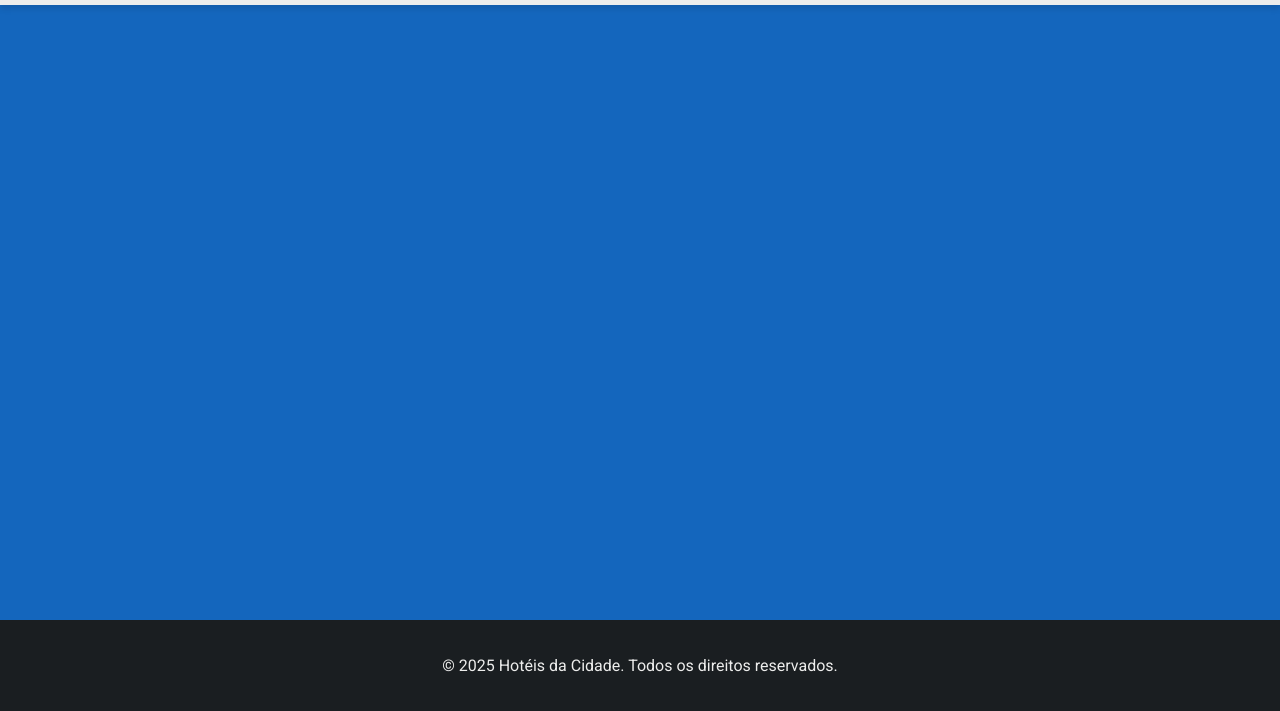
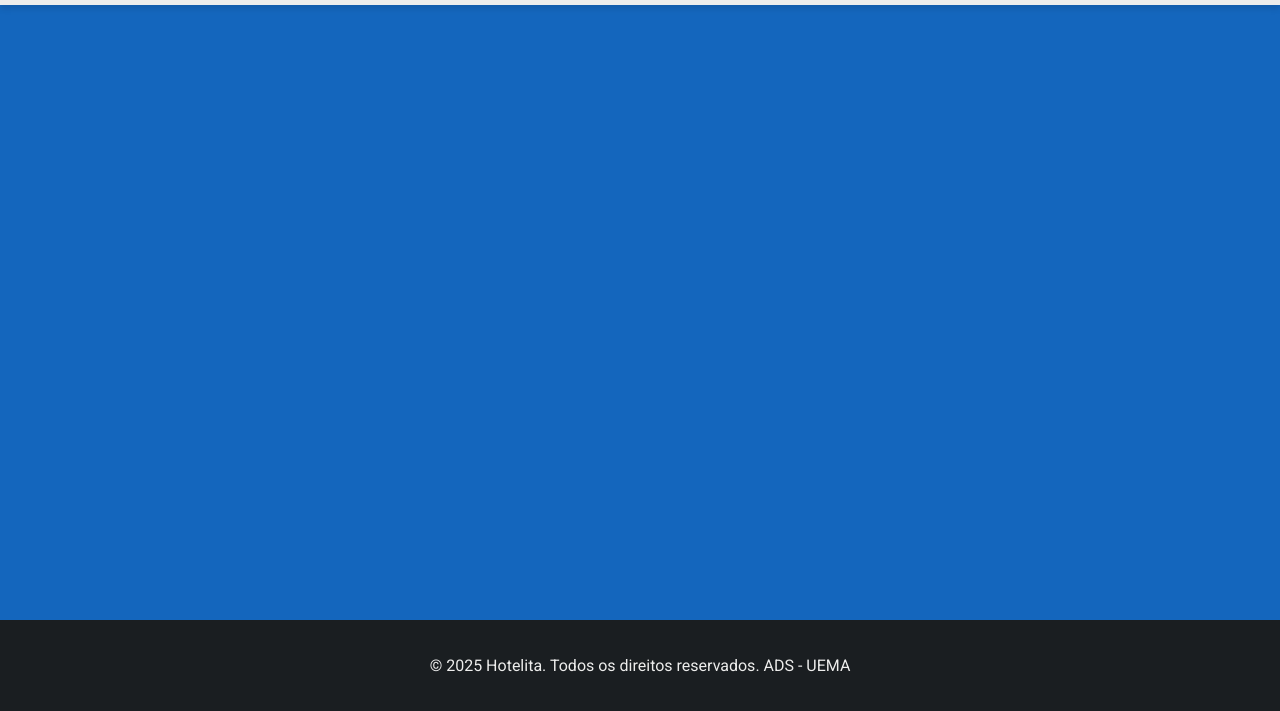
Before and after one commit to Attonic/hotelita, a plain HTML site: page pages/index.html in a window 1280 px wide. Shown: the part 89-800 px from the top of the page. Drawn offline with Linux system fonts and the light colour scheme; no server answers.

Commit message:
mudança no roda pé

```diff
--- a/assets/components/footer.html
+++ b/assets/components/footer.html
@@ -1,3 +1,3 @@
 <footer>
-    <p>&copy; 2025 Hotéis da Cidade. Todos os direitos reservados.</p>
+    <p>&copy; 2025 Hotelita. Todos os direitos reservados. ADS - UEMA</p>
 </footer>
```
